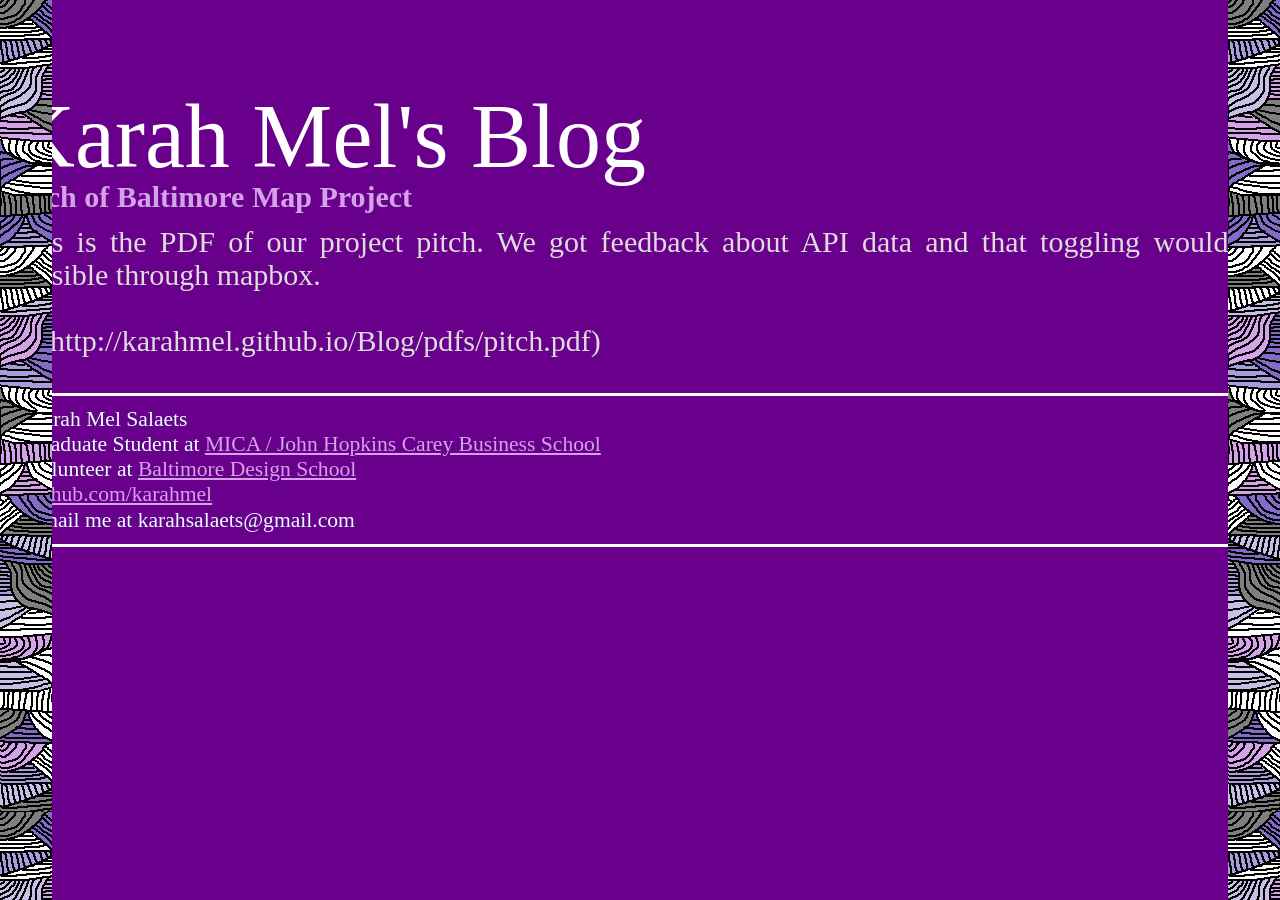
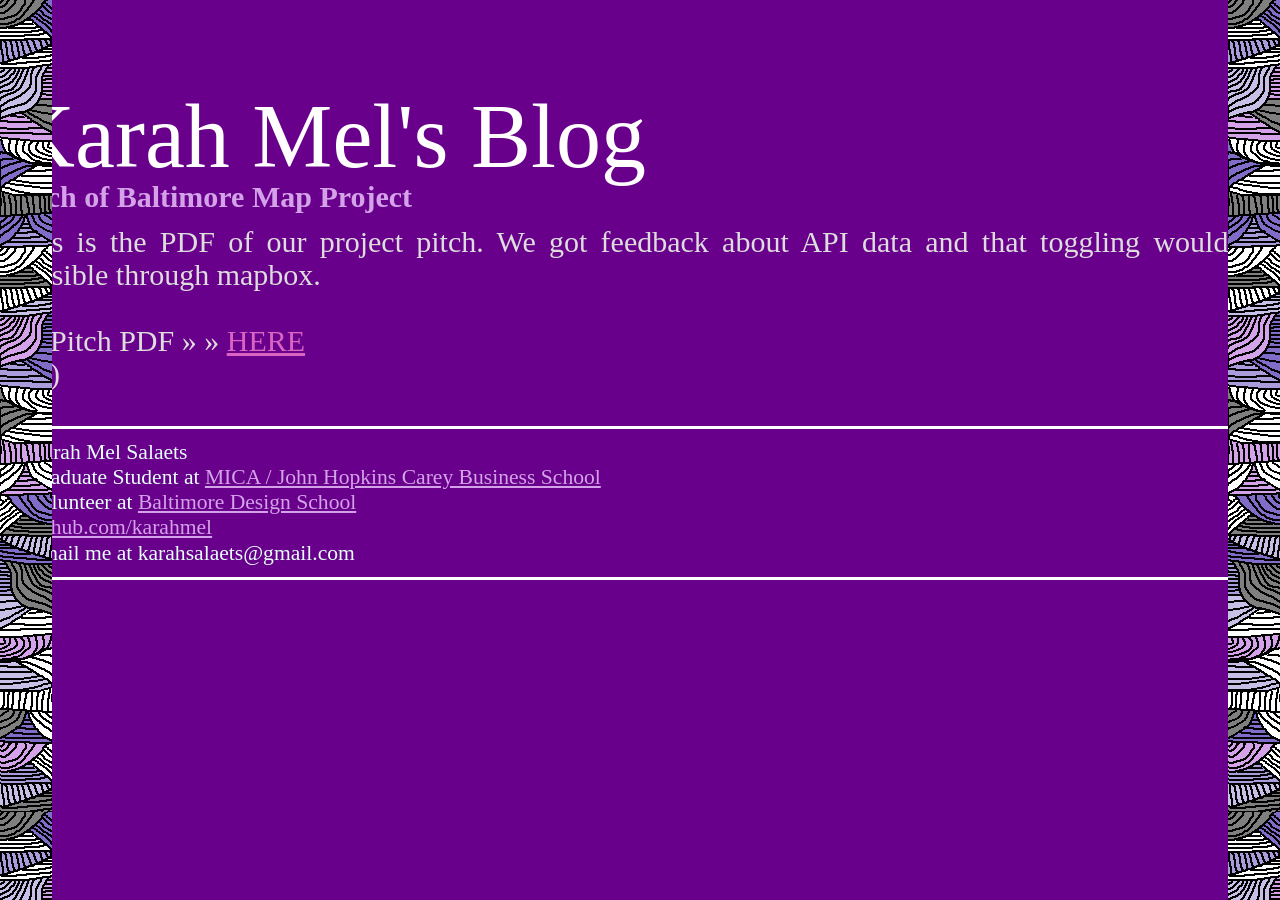
Before and after one commit to Karahmel/Blog, a Jekyll site: the page built from _posts/2014-11-18-Projectpitch.md, in a window 1280 px wide and 900 px high. Built offline with Jekyll 4.4.1, drawn with Linux system fonts in a browser that asks for light colours; Markdown is read by kramdown in place of the engine named in the settings.

Commit message:
Update 2014-11-18-Projectpitch.md

```diff
--- a/_posts/2014-11-18-Projectpitch.md
+++ b/_posts/2014-11-18-Projectpitch.md
@@ -13,5 +13,5 @@ This is the PDF of our project pitch. We got feedback about API data and that to
 
 <br/>
 <br/>
-
-![](http://karahmel.github.io/Blog/pdfs/pitch.pdf)
+ <li><span>Pitch PDF</span> &raquo; &raquo; <a href="http://karahmel.github.io/Blog/pdfs/pitch.pdf">HERE</a></li>
+![]()
```
